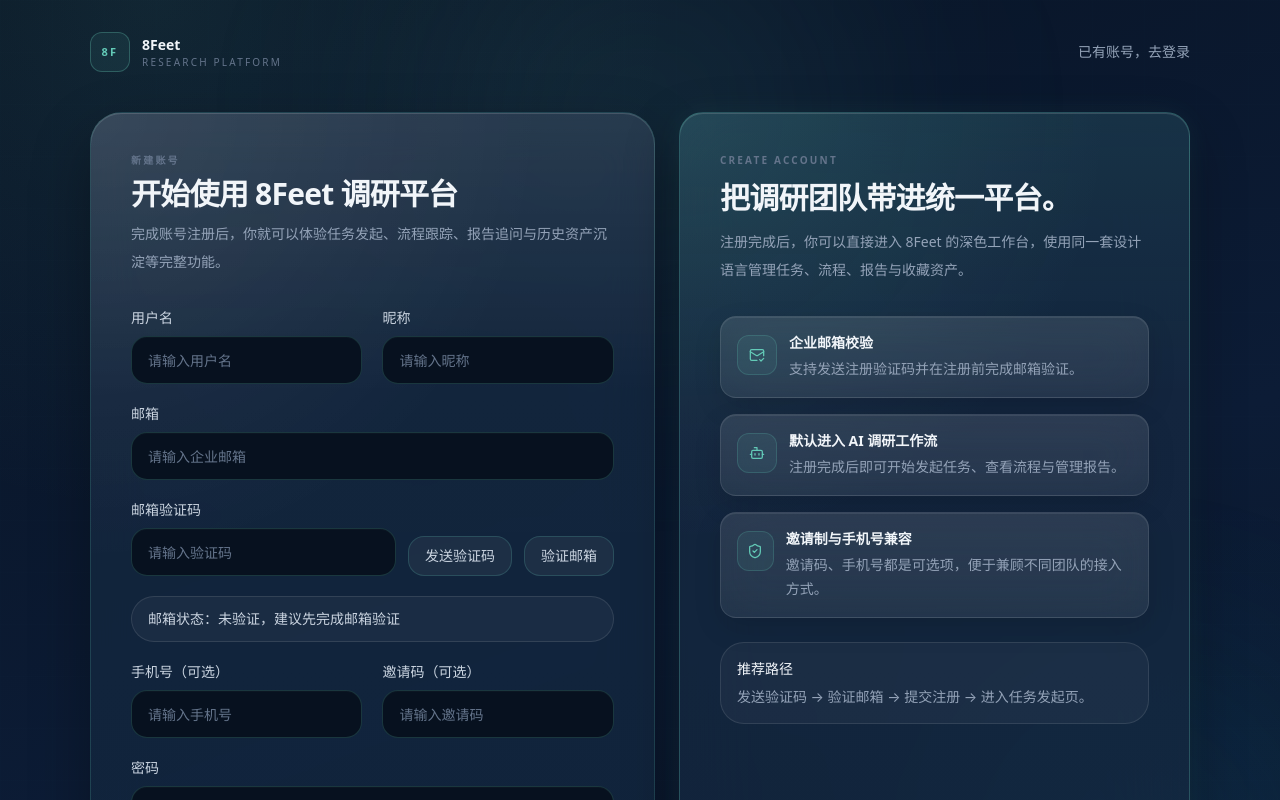
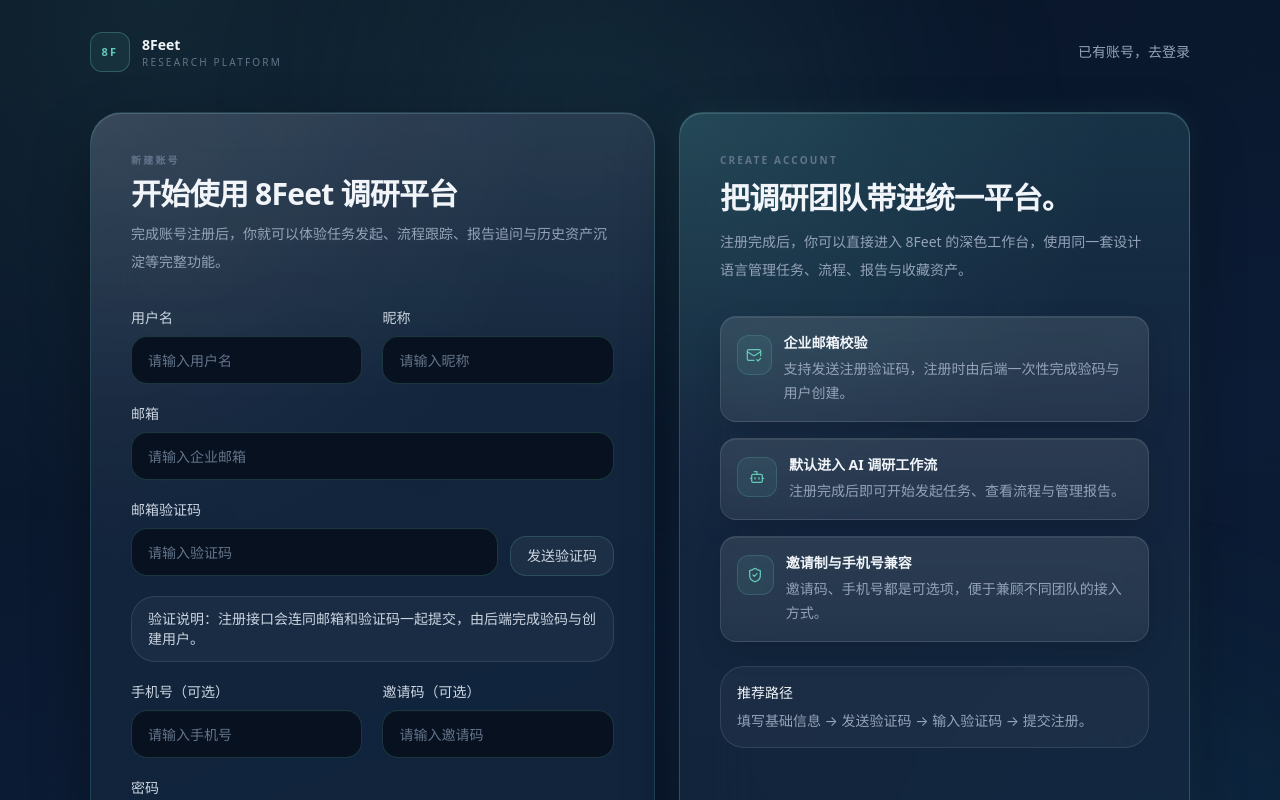
Before and after one commit to 8Feet-project/se-user-frontend, a React (Vite) app: page /register in a window 1280 px wide. Shown: the top 800 px of the page. Built offline with nearby package versions, Linux system fonts and the light colour scheme; no server answers.

Commit message:
feat: submit register email code with signup

```diff
--- a/src/pages/RegisterPage.tsx
+++ b/src/pages/RegisterPage.tsx
@@ -2,7 +2,7 @@
 import { useState } from 'react';
 import { Link } from 'react-router-dom';
 
-import { register, sendEmailCode, verifyEmail } from '@/api/client';
+import { register, sendEmailCode } from '@/api/client';
 import { AuthShell } from '@/components/common/AuthShell';
 import { Button } from '@/components/ui/button';
 import { Card } from '@/components/ui/card';
@@ -13,7 +13,7 @@
   {
     icon: MailCheck,
     title: '企业邮箱校验',
-    desc: '支持发送注册验证码并在注册前完成邮箱验证。',
+    desc: '支持发送注册验证码，注册时由后端一次性完成验码与用户创建。',
   },
   {
     icon: Bot,
@@ -35,7 +35,6 @@
   const [inviteCode, setInviteCode] = useState('');
   const [password, setPassword] = useState('');
   const [emailCode, setEmailCode] = useState('');
-  const [emailVerified, setEmailVerified] = useState(false);
   const [registerSucceeded, setRegisterSucceeded] = useState(false);
   const [message, setMessage] = useState('');
   const [submitting, setSubmitting] = useState(false);
@@ -44,9 +43,10 @@
     const trimmedUsername = username.trim();
     const trimmedNickname = nickname.trim();
     const trimmedEmail = email.trim();
+    const trimmedEmailCode = emailCode.trim();
 
-    if (!trimmedUsername || !trimmedNickname || !trimmedEmail || !password) {
-      setMessage('请先填写用户名、昵称、邮箱和密码。');
+    if (!trimmedUsername || !trimmedNickname || !trimmedEmail || !trimmedEmailCode || !password) {
+      setMessage('请先填写用户名、昵称、邮箱、验证码和密码。');
       setRegisterSucceeded(false);
       return;
     }
@@ -57,6 +57,7 @@
         username: trimmedUsername,
         nickname: trimmedNickname,
         email: trimmedEmail,
+        email_code: trimmedEmailCode,
         password,
         phone: phone.trim() || undefined,
         invite_code: inviteCode.trim() || undefined,
@@ -83,31 +84,9 @@
     try {
       setSubmitting(true);
       const response = await sendEmailCode({ email: email.trim(), scene: 'register' });
-      setEmailVerified(false);
-      setMessage(`验证码已发送，结果：${response.result}，有效期 ${response.expire_in}s。`);
+      setMessage(`验证码已发送，结果：${response.result}，有效期 ${response.expire_in}s。请在注册时一并提交邮箱和验证码。`);
     } catch (error) {
       const reason = error instanceof Error ? error.message : '发送验证码失败';
-      setMessage(reason);
-    } finally {
-      setSubmitting(false);
-    }
-  };
-
-  const handleVerifyEmail = async () => {
-    if (!email.trim() || !emailCode.trim()) {
-      setMessage('请填写邮箱和验证码。');
-      setEmailVerified(false);
-      return;
-    }
-
-    try {
-      setSubmitting(true);
-      const response = await verifyEmail({ email: email.trim(), code: emailCode.trim() });
-      setEmailVerified(response.verified);
-      setMessage(`邮箱验证结果：${response.verified ? '已通过' : '未通过'}`);
-    } catch (error) {
-      const reason = error instanceof Error ? error.message : '验证邮箱失败';
-      setEmailVerified(false);
       setMessage(reason);
     } finally {
       setSubmitting(false);
@@ -149,7 +128,7 @@
 
           <div className="mt-6 rounded-[24px] border border-white/10 bg-white/[0.04] p-4 text-sm text-slate-300">
             <p className="font-medium text-slate-100">推荐路径</p>
-            <p className="mt-2 text-slate-400">发送验证码 → 验证邮箱 → 提交注册 → 进入任务发起页。</p>
+            <p className="mt-2 text-slate-400">填写基础信息 → 发送验证码 → 输入验证码 → 提交注册。</p>
           </div>
         </Card>
       }
@@ -176,7 +155,7 @@
             <Label htmlFor="register-email">邮箱</Label>
             <Input id="register-email" type="email" value={email} onChange={(event) => setEmail(event.target.value)} placeholder="请输入企业邮箱" />
           </div>
-          <div className="sm:col-span-2 grid gap-3 sm:grid-cols-[minmax(0,1fr)_auto_auto] sm:items-end">
+          <div className="sm:col-span-2 grid gap-3 sm:grid-cols-[minmax(0,1fr)_auto] sm:items-end">
             <div>
               <Label htmlFor="register-email-code">邮箱验证码</Label>
               <Input id="register-email-code" value={emailCode} onChange={(event) => setEmailCode(event.target.value)} placeholder="请输入验证码" />
@@ -184,12 +163,9 @@
             <Button type="button" variant="secondary" onClick={handleSendEmailCode} disabled={submitting}>
               发送验证码
             </Button>
-            <Button type="button" variant="secondary" onClick={handleVerifyEmail} disabled={submitting}>
-              验证邮箱
-            </Button>
           </div>
           <div className="sm:col-span-2 rounded-[24px] border border-white/10 bg-white/[0.04] px-4 py-3 text-sm text-slate-300">
-            邮箱状态：{emailVerified ? '已验证，可直接注册' : '未验证，建议先完成邮箱验证'}
+            验证说明：注册接口会连同邮箱和验证码一起提交，由后端完成验码与创建用户。
           </div>
           <div>
             <Label htmlFor="register-phone">手机号（可选）</Label>
```
